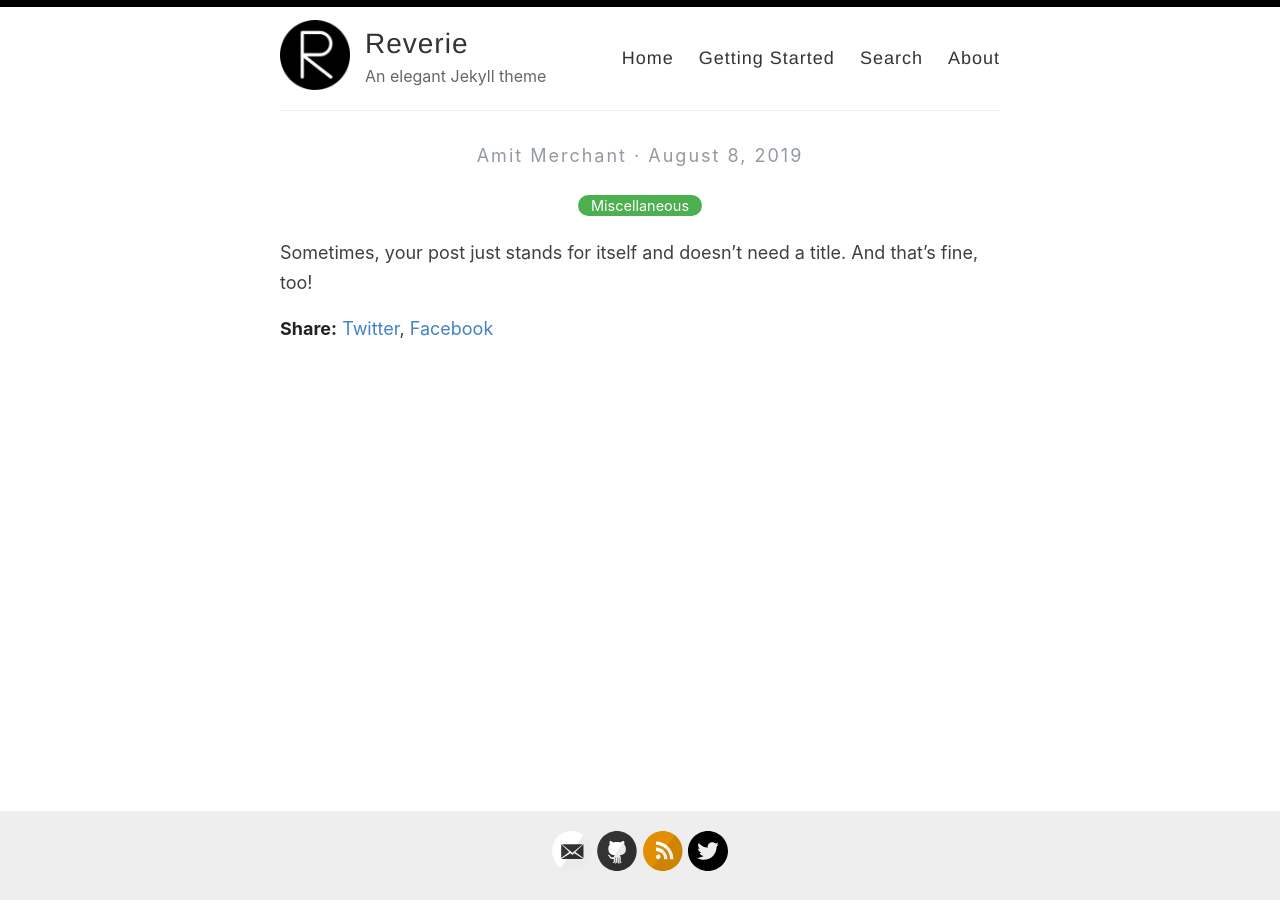
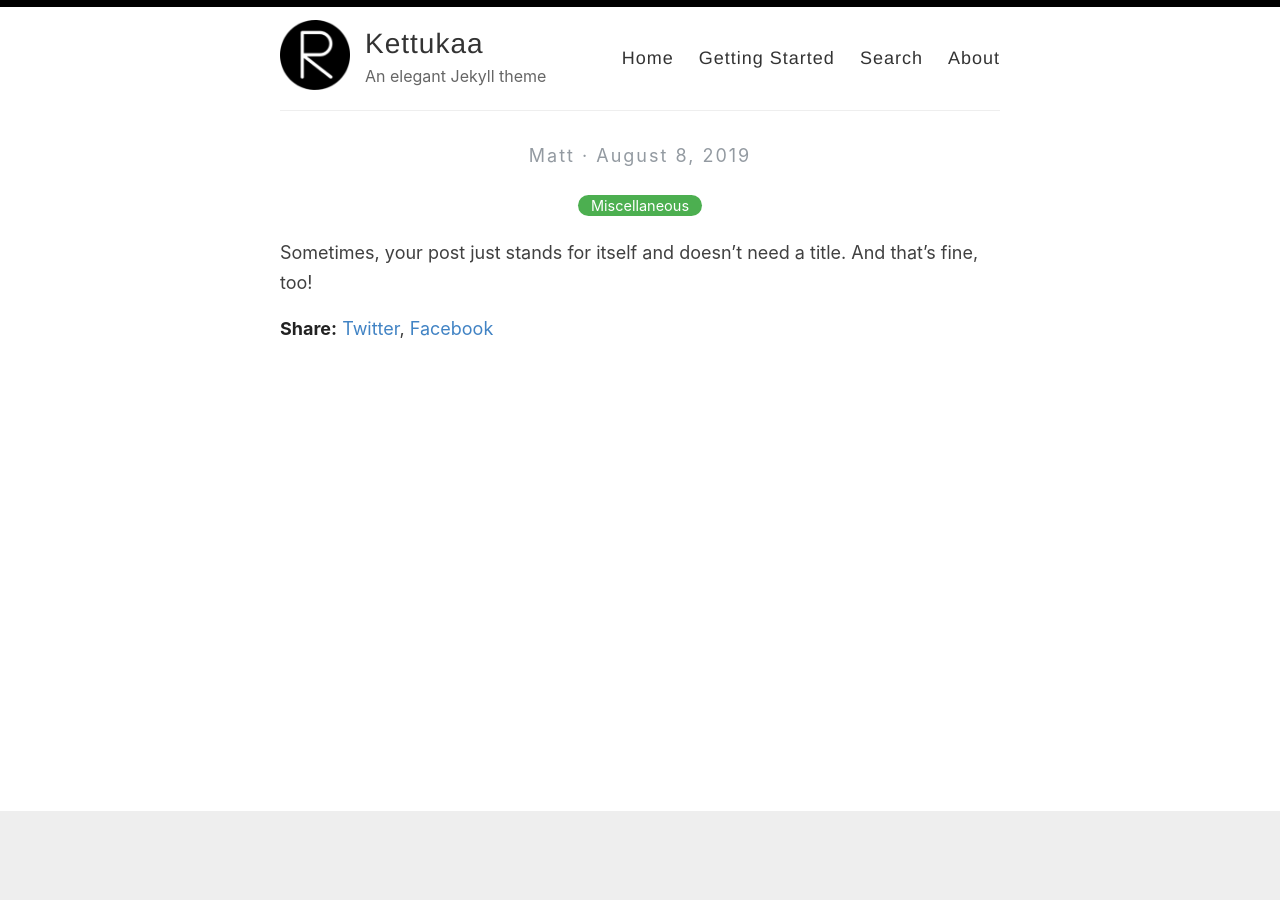
Before and after one commit to Kettukaa/Kettukaa.github.io, a Jekyll site: the page built from _posts/2019-08-08-no-title-posts.md, in a window 1280 px wide. Built offline with Jekyll 4.4.1, drawn with Linux system fonts in a browser that asks for light colours.

Commit message:
Update _config.yml
Initial Update of _config.yml

```diff
--- a/_config.yml
+++ b/_config.yml
@@ -3,10 +3,10 @@
 #
 
 # Name of your site (displayed in the header)
-name: Reverie
+name: Kettukaa
 
 # Name of the author
-author: Amit Merchant
+author: Matt
 
 # Short bio or description (displayed in the header)
 description: An elegant Jekyll theme
@@ -21,38 +21,37 @@
 # Includes an icon in the footer for each username you enter
 footer-links:
   dribbble:
-  email: amit.d.merchant@gmail.com
+  email:
   facebook:
   flickr:
-  github: amitmerchant1990/reverie
+  github:
   instagram:
   linkedin:
   pinterest:
-  rss: rss
-  twitter: amit_merchant
+  rss:
+  twitter:
   stackoverflow:
   youtube: # channel/<your_long_string> or user/<user-name>
   googleplus: # anything in your profile username that comes after plus.google.com/
   playconsole:
-
 
 # Enter your Disqus shortname (not your username) to enable commenting on posts
 # You can find your shortname on the Settings page of your Disqus account
 disqus:
 
 # Enter your Google Analytics web tracking code (e.g. UA-2110908-2) to activate tracking
-google_analytics: UA-43339302-11
+google_analytics:
 
 # Your website URL (e.g. http://amitmerchant1990.github.io or http://www.amitmerchant.com)
 # Used for Sitemap.xml and your RSS feed
-url: http://www.amitmerchant.com/reverie
-enforce_ssl: https://www.amitmerchant.com/reverie
+url: http://Kettukaa.guthub.io
+enforce_ssl: https://Kettukaa.guthub.io
 
 # If you're hosting your site at a Project repository on GitHub pages
 # (http://yourusername.github.io/repository-name)
 # and NOT your User repository (http://yourusername.github.io)
 # then add in the baseurl here, like this: "/repository-name"
-baseurl: "/reverie"
+baseurl:
 
 #
 # !! You don't need to change any of the configuration flags below !!
@@ -71,7 +70,7 @@
   syntax_highlighter: rouge
   syntax_highlighter_opts:
     # Use existing pygments syntax highlighting css
-    css_class: 'highlight'
+    css_class: "highlight"
 
 # Set the Sass partials directory, as we're using @imports
 sass:
@@ -84,7 +83,7 @@
   - jekyll-seo-tag
   - jekyll-paginate
 
-include: ['_pages']
+include: ["_pages"]
 
 paginate: 6
 paginate_path: /page:num/
```
